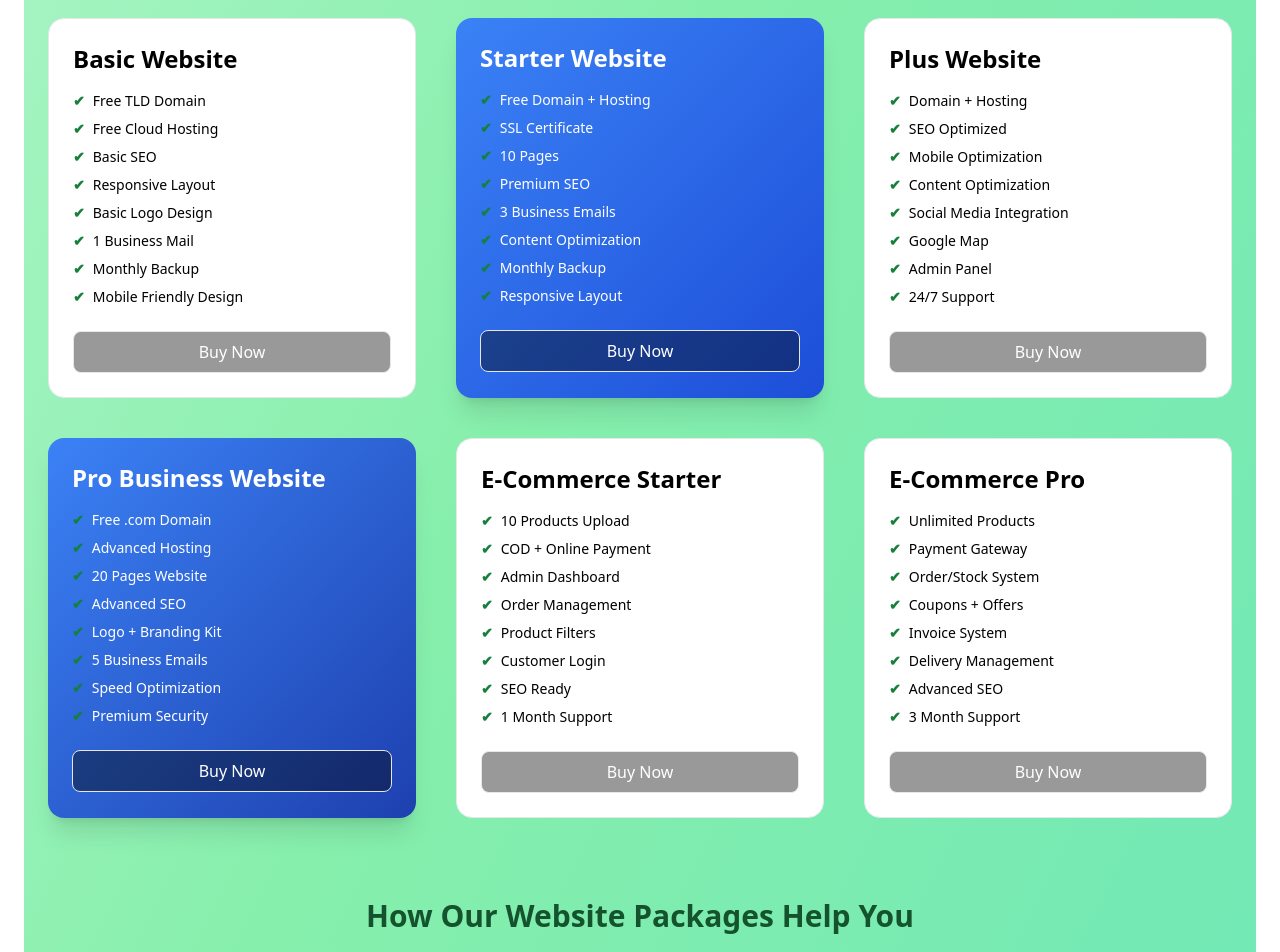
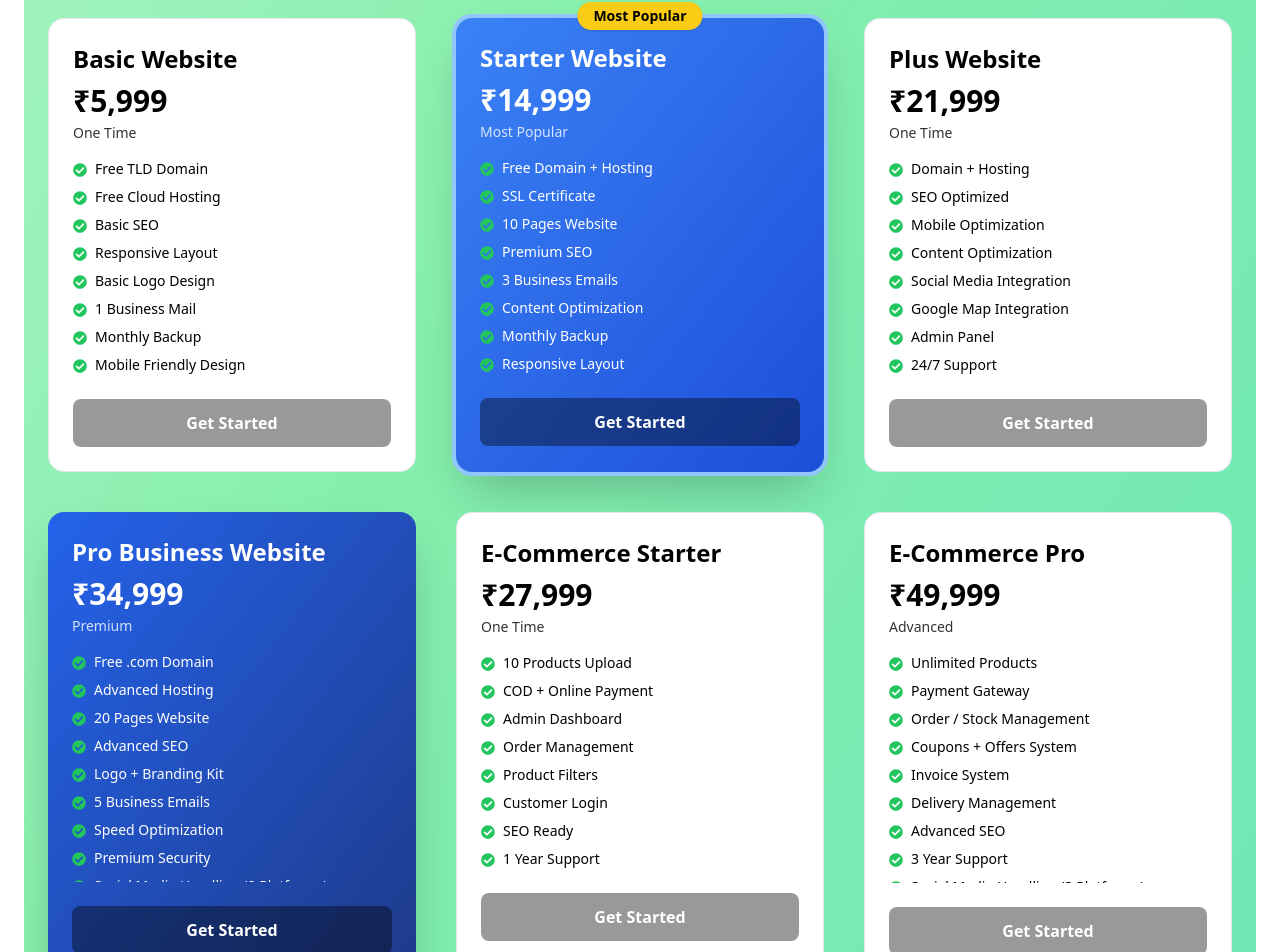
Before and after one commit to companyaxismedia-dev/axis-media-website, a React (Create React App) app: page / in a window 1280 px wide. Shown: the part 10993-11945 px from the top of the page. Built offline with nearby package versions, Linux system fonts and the light colour scheme.

Commit message:
Update Packages.jsx

```diff
--- a/src/components/Packages.jsx
+++ b/src/components/Packages.jsx
@@ -2,9 +2,12 @@ import React from "react";
 import { FaCheckCircle } from "react-icons/fa";
 import { NavLink } from "react-router-dom";
 
+/* ================= PACKAGES DATA ================= */
 const packages = [
   {
     name: "Basic Website",
+    price: "₹5,999",
+    duration: "One Time",
     features: [
       "Free TLD Domain",
       "Free Cloud Hosting",
@@ -17,36 +20,47 @@ const packages = [
     ],
     color: "bg-white text-black border border-gray-200",
   },
+
   {
     name: "Starter Website",
+    price: "₹14,999",
+    duration: "Most Popular",
+    highlight: true,
     features: [
       "Free Domain + Hosting",
       "SSL Certificate",
-      "10 Pages",
+      "10 Pages Website",
       "Premium SEO",
       "3 Business Emails",
       "Content Optimization",
       "Monthly Backup",
       "Responsive Layout",
     ],
-    color: "bg-gradient-to-br from-blue-500 to-blue-700 text-white shadow-xl",
+    color:
+      "bg-gradient-to-br from-blue-500 to-blue-700 text-white shadow-2xl ring-4 ring-blue-300",
   },
+
   {
     name: "Plus Website",
+    price: "₹21,999",
+    duration: "One Time",
     features: [
       "Domain + Hosting",
       "SEO Optimized",
       "Mobile Optimization",
       "Content Optimization",
       "Social Media Integration",
-      "Google Map",
+      "Google Map Integration",
       "Admin Panel",
       "24/7 Support",
     ],
     color: "bg-white text-black border border-gray-200",
   },
+
   {
     name: "Pro Business Website",
+    price: "₹34,999",
+    duration: "Premium",
     features: [
       "Free .com Domain",
       "Advanced Hosting",
@@ -56,11 +70,19 @@ const packages = [
       "5 Business Emails",
       "Speed Optimization",
       "Premium Security",
+
+      /* 🔥 ADDED */
+      "Social Media Handling (2 Platforms)",
+      "SEO Friendly Content Writing (Up to 10 Pages)",
     ],
-    color: "bg-gradient-to-br from-blue-500 to-blue-800 text-white shadow-xl",
+    color:
+      "bg-gradient-to-br from-blue-600 to-blue-900 text-white shadow-2xl",
   },
+
   {
     name: "E-Commerce Starter",
+    price: "₹27,999",
+    duration: "One Time",
     features: [
       "10 Products Upload",
       "COD + Online Payment",
@@ -69,26 +91,34 @@ const packages = [
       "Product Filters",
       "Customer Login",
       "SEO Ready",
-      "1 Month Support",
+      "1 Year Support",
     ],
     color: "bg-white text-black border border-gray-200",
   },
+
   {
     name: "E-Commerce Pro",
+    price: "₹49,999",
+    duration: "Advanced",
     features: [
       "Unlimited Products",
       "Payment Gateway",
-      "Order/Stock System",
-      "Coupons + Offers",
+      "Order / Stock Management",
+      "Coupons + Offers System",
       "Invoice System",
       "Delivery Management",
       "Advanced SEO",
-      "3 Month Support",
+      "3 Year Support",
+
+      /* 🔥 ADDED */
+      "Social Media Handling (3 Platforms)",
+      "Product & Website Content Writing",
     ],
     color: "bg-white text-black border border-gray-200",
   },
 ];
 
+/* ================= COMPONENT ================= */
 export default function Packages() {
   return (
     <section
@@ -97,10 +127,8 @@ export default function Packages() {
     >
       <div className="max-w-7xl mx-auto px-6 relative z-10">
 
-        {/* HERO SECTION */}
+        {/* HERO SECTION (UNCHANGED – SEO SAFE) */}
         <div className="grid md:grid-cols-2 gap-14 items-center mb-24">
-
-          {/* LEFT CONTENT */}
           <div>
             <h2
               id="packages-heading"
@@ -132,14 +160,12 @@ export default function Packages() {
 
             <NavLink
               to="/contact"
-              className="inline-block mt-8 bg-green-700 text-white py-3 px-8
-              rounded-xl font-semibold hover:bg-green-800 transition"
+              className="inline-block mt-8 bg-green-700 text-white py-3 px-8 rounded-xl font-semibold hover:bg-green-800 transition"
             >
               Get Free Package Consultation
             </NavLink>
           </div>
 
-          {/* RIGHT IMAGE */}
           <div className="flex justify-center">
             <img
               src="/Website Pricing Plans.webp"
@@ -163,13 +189,25 @@ export default function Packages() {
 
         <div className="grid grid-cols-1 sm:grid-cols-2 lg:grid-cols-3 gap-10">
           {packages.map((pkg, i) => (
-            <article key={i} className={`rounded-2xl p-6 ${pkg.color}`}>
-              <h4 className="text-2xl font-bold mb-4">{pkg.name}</h4>
+            <article
+              key={i}
+              className={`relative rounded-2xl p-6 ${pkg.color}`}
+            >
+              {pkg.highlight && (
+                <span className="absolute -top-4 left-1/2 -translate-x-1/2 bg-yellow-400 text-black text-sm font-bold px-4 py-1 rounded-full shadow">
+                  Most Popular
+                </span>
+              )}
 
-              <ul className="space-y-2 text-sm max-h-[220px] overflow-y-auto pr-2">
+              <h4 className="text-2xl font-bold mb-2">{pkg.name}</h4>
+
+              <p className="text-3xl font-extrabold mb-1">{pkg.price}</p>
+              <p className="text-sm opacity-80 mb-4">{pkg.duration}</p>
+
+              <ul className="space-y-2 text-sm max-h-[230px] overflow-y-auto pr-2">
                 {pkg.features.map((f, idx) => (
                   <li key={idx} className="flex gap-2">
-                    <span className="text-green-700 font-bold">✔</span>
+                    <FaCheckCircle className="text-green-500 mt-1" />
                     {f}
                   </li>
                 ))}
@@ -177,52 +215,13 @@ export default function Packages() {
 
               <NavLink
                 to="/contact"
-                className="mt-6 block text-center bg-black/40 text-white py-2
-                rounded-lg border hover:bg-white hover:text-black transition"
+                className="mt-6 block text-center bg-black/40 text-white py-3 rounded-lg font-semibold hover:bg-white hover:text-black transition"
               >
-                Buy Now
+                Get Started
               </NavLink>
             </article>
           ))}
         </div>
-
-        {/* BENEFITS */}
-        <h3 className="text-3xl font-bold text-center text-green-900 mt-20 mb-6">
-          How Our Website Packages Help You
-        </h3>
-
-        <ul className="grid sm:grid-cols-2 gap-6 text-lg text-green-950 max-w-4xl mx-auto">
-          {[
-            "Boost your online visibility",
-            "Increase customer trust with premium designs",
-            "Rank higher with SEO-ready pages",
-            "Fast & mobile-friendly performance",
-          ].map((t, i) => (
-            <li key={i} className="flex items-center gap-3">
-              <FaCheckCircle className="text-green-700" /> {t}
-            </li>
-          ))}
-        </ul>
-
-        {/* PROCESS */}
-        <h3 className="text-3xl font-bold text-center text-green-900 mt-20 mb-6">
-          Our Website Development Process
-        </h3>
-
-        <div className="grid sm:grid-cols-3 gap-8 max-w-5xl mx-auto">
-          {[
-            { step: "01", title: "Plan", text: "Understand your business needs." },
-            { step: "02", title: "Design", text: "Create a professional layout." },
-            { step: "03", title: "Launch", text: "Deploy your website live." },
-          ].map((box, i) => (
-            <div key={i} className="bg-white/90 p-6 rounded-xl shadow-xl text-center border">
-              <p className="text-4xl font-bold text-green-700 mb-2">{box.step}</p>
-              <h4 className="text-xl font-bold">{box.title}</h4>
-              <p className="text-gray-700 mt-2">{box.text}</p>
-            </div>
-          ))}
-        </div>
-
       </div>
     </section>
   );
```
